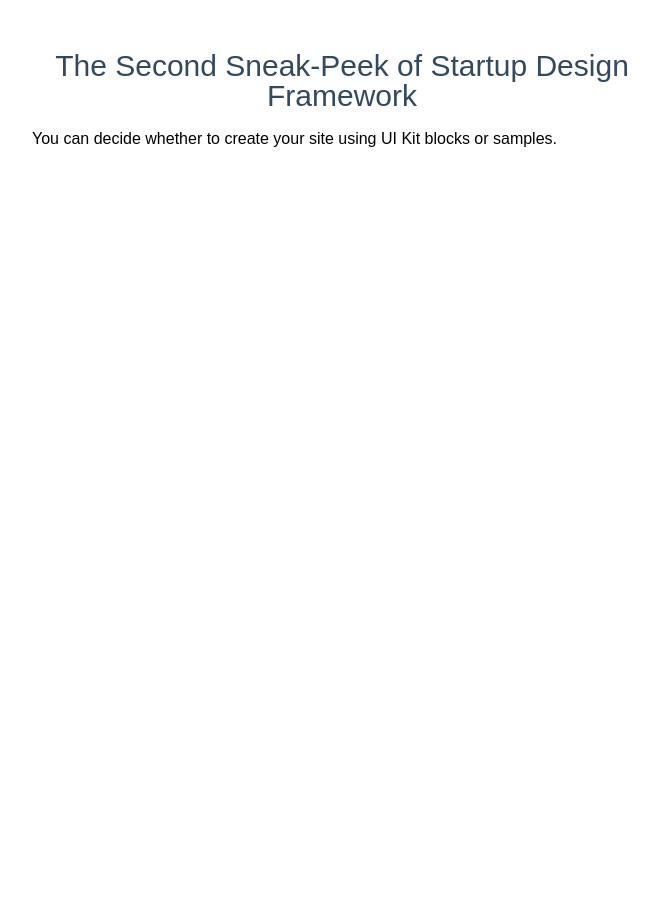
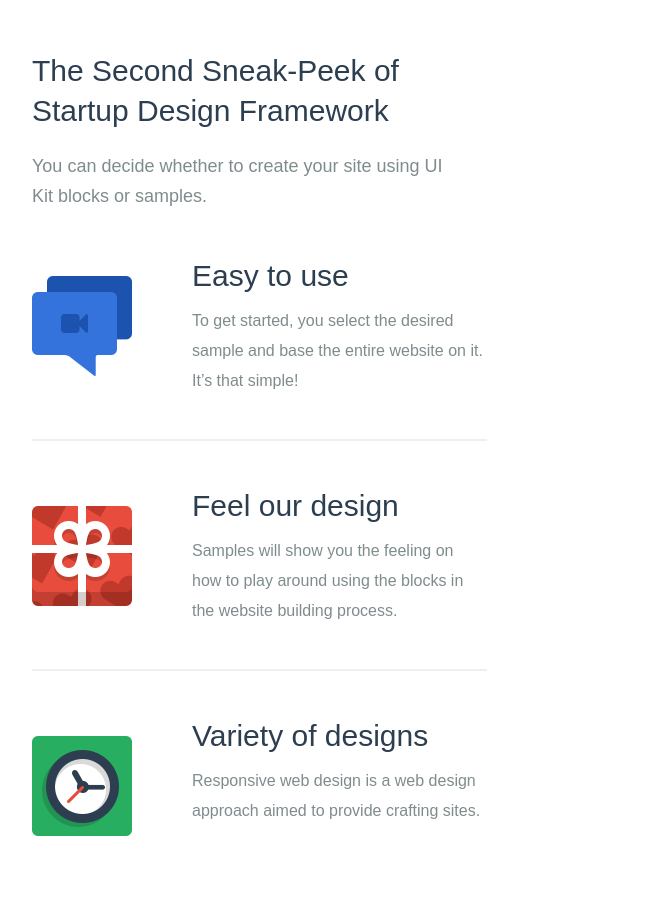
Before and after one commit to chenizzle/startup_framework_lite, a plain HTML site: page index.html in a window 1280 px wide. Shown: the part 1440-2364 px from the top of the page, without its empty margins (138-796 px from the left). Before the commit the page ends 1692 px from the top, so only its background shows below. Drawn offline with Linux system fonts and the light colour scheme.

Commit message:
advantages block left side done

```diff
--- a/index.html
+++ b/index.html
@@ -63,23 +63,29 @@
                     <ul>
                         <li>
                             <a href="#">
-                                <img src="">
-                                <span class="title"></span>
-                                <span class="content"></span>
+                                <span class="big_icon chat">Chat</span>
+                                <span class="content_wrapper">
+                                    <span class="title">Easy to use</span>
+                                    <span class="content">To get started, you select the desired sample and base the entire website on it. It’s that simple!</span>
+                                </span>
                             </a>
                         </li>
                         <li>
                             <a href="#">
-                                <img src="">
-                                <span class="title"></span>
-                                <span class="content"></span>
+                                <span class="big_icon present">Present</span>
+                                <span class="content_wrapper">
+                                    <span class="title">Feel our design</span>
+                                    <span class="content">Samples will show you the feeling on how to play around using the blocks in the website building process.</span>
+                                </span>
                             </a>
                         </li>
                         <li>
                             <a href="#">
-                                <img src="">
-                                <span class="title"></span>
-                                <span class="content"></span>
+                                <span class="big_icon clock">Clock</span>
+                                <span class="content_wrapper">
+                                    <span class="title">Variety of designs</span>
+                                    <span class="content">Responsive web design is a web design approach aimed to provide crafting sites.</span>
+                                </span>
                             </a>
                         </li>
                     </ul>
--- a/style.css
+++ b/style.css
@@ -83,10 +83,29 @@ a {
     font-size: 30px;
 }
 .content {
+    margin: 0 auto;
+    width: 440px;
     text-align: center;
-    width: 440px;
     line-height: 30px;
-    margin: 0 auto;
+}
+.big_icon {
+    display: block;
+    background: url("img/advantages_sprite.png") no-repeat;
+    width: 100px;
+    height: 100px;
+    overflow: hidden;
+    text-indent: 9999px;
+    float: left;
+}
+.big_icon.present {
+    background-position: 0 -100px;
+}
+.big_icon.clock {
+    background-position: 0 -200px;
+}
+.content_wrapper {
+    margin-left: 160px;
+    display: block;
 }
 #promo {
     margin: 160px 0 70px;
@@ -98,9 +117,9 @@ a {
     padding: 140px 0 0;
 }
 #promo .left_content p {
+    padding: 0 80px 0 0;
     color: #7f8c8d;
     text-align: left;
-    padding: 0 80px 0 0;
     font-size: 22px;
     line-height: 32px;
 }
@@ -111,15 +130,15 @@ a {
     margin: 0 0 56px 80px;
 }
 #promo .thesis .title {
+    margin: 0 0 14px;
+    color: #e74c3c;
     text-align: left;
-    color: #e74c3c;
     font-size: 18px;
     line-height: 18px;
-    margin: 0 0 14px;
 }
 #promo .thesis p {
+    color: #95a5a6;
     font-size: 14px;
-    color: #95a5a6;
     line-height: 18px;
 }
 #navigation {
@@ -160,19 +179,64 @@ a {
     margin: 0 0 64px;
 }
 #components p {
-    font-size: 18px;
+    margin-bottom: 27px;
     color: #95a5a6;
     text-align: center;
-    margin-bottom: 27px;
+    font-size: 18px;
 }
 #components a {
-    text-decoration: none;
-    font-size: 14px;
-    color: #e74c3c;
-    font-weight: bold;
-    text-transform: uppercase;
     display: inline-block;
+    padding: 0 15px;
     border: 2px #e74c3c solid;
     border-radius: 6px;
-    padding: 0 15px;
+    color: #e74c3c;
+    text-decoration: none;
+    text-transform: uppercase;
+    font-weight: bold;
+    font-size: 14px;
 }
+#advantages p {
+    font-size: 18px;
+    color: #7f8c8d;
+    width: 420px;
+    line-height: 30px;
+    text-align: left;
+}
+#advantages .title {
+    width: 400px;
+    text-align: left;
+    color: #2c3e50;
+    line-height: 40px;
+}
+#advantages ul {
+    margin: 0 165px 0 0;
+}
+#advantages ul li {
+    border-bottom: 2px #ecf0f1 solid;
+}
+#advantages ul li:last-child {
+    padding-bottom: 45px;
+    border: none;
+}
+#advantages ul li .title {
+    display: block;
+    margin: 0 0 10px;
+}
+#advantages ul li .content {
+    color: #7f8c8d;
+}
+#advantages .big_icon {
+    margin-top: 20px;
+}
+#advantages ul li a {
+    display: block;
+    overflow: hidden;
+    padding: 45px 0 43px;
+}
+#advantages ul li a:hover {
+    background: #eee;
+}
+
+#advantages ul li a:hover .big_icon {
+    margin-left: 20px;
+}
```
Also changed, not shown: img/advantages_sprite.png (added).
